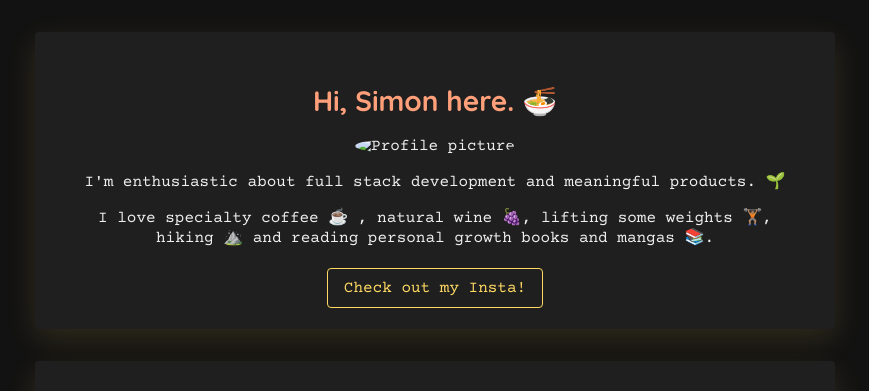
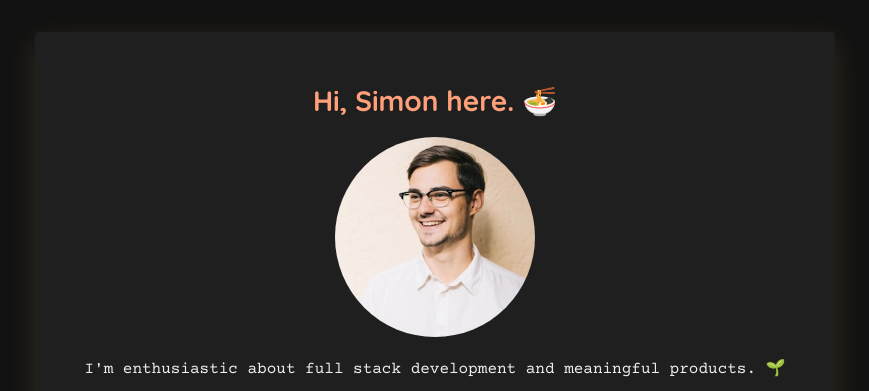
Before and after one commit to bysimonf/profile, a plain HTML site: page index.html in a window 1280 px wide. Shown: the top 391 px of the page, without its empty margins (205-1074 px from the left). Drawn offline with nearby package versions, Linux system fonts and the light colour scheme; the site is published under a folder, as on GitHub Pages, so addresses that start at the root find nothing.

Commit message:
usings assets folder now for img

```diff
--- a/index.html
+++ b/index.html
@@ -15,7 +15,7 @@
     <div class="container">
       <div class="card">
         <h1>Hi, Simon here. 🍜</h1>
-        <img src="/images/profile_pic.jpg" alt="Profile picture" id="img-profile">
+        <img src="assets/profile_pic.jpg" alt="Profile picture" id="img-profile">
         <div id="summary">
           <p>I'm enthusiastic about full stack development and meaningful products. 🌱</p>
           <p>I love specialty coffee ☕️ , natural wine 🍇, lifting some weights 🏋🏽, hiking ⛰️ and reading personal growth books and mangas 📚.</p>
```
Also changed, not shown: assets/profile_pic.jpg (renamed from images/profile_pic.jpg).
